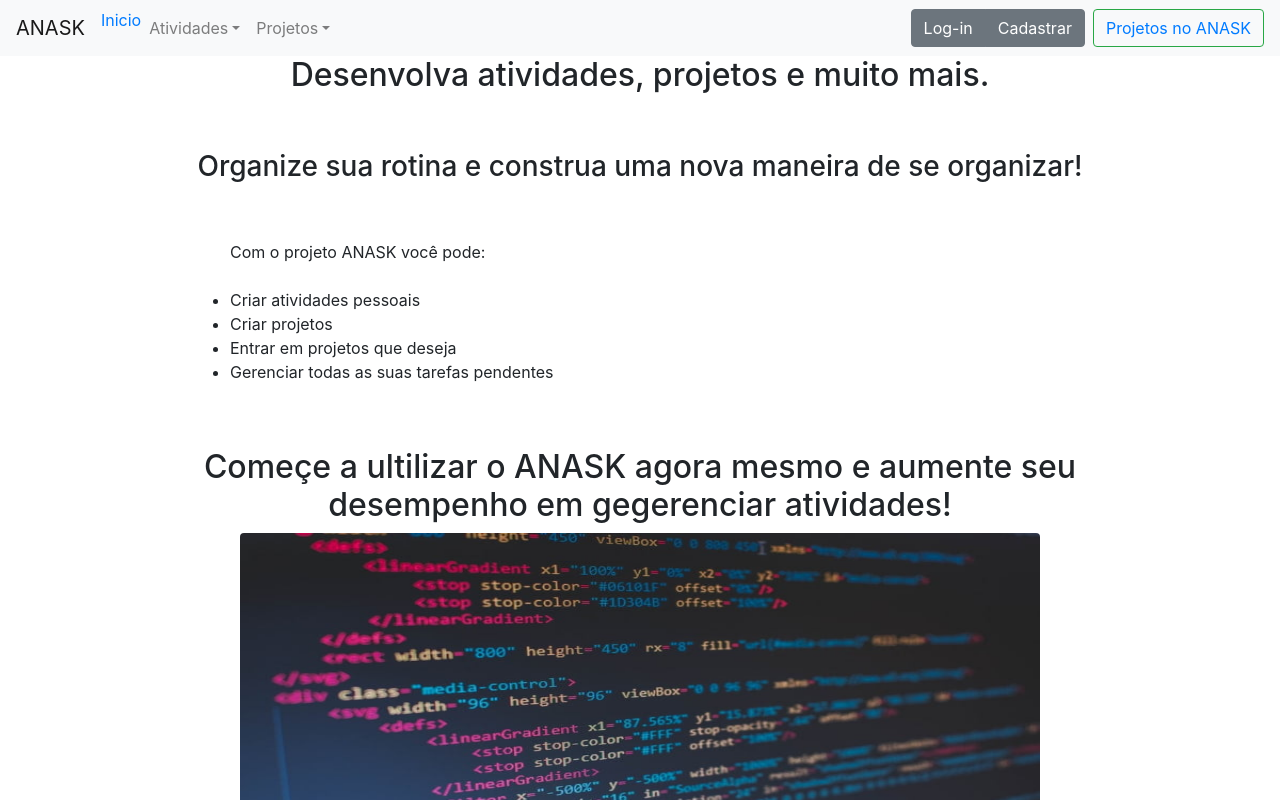
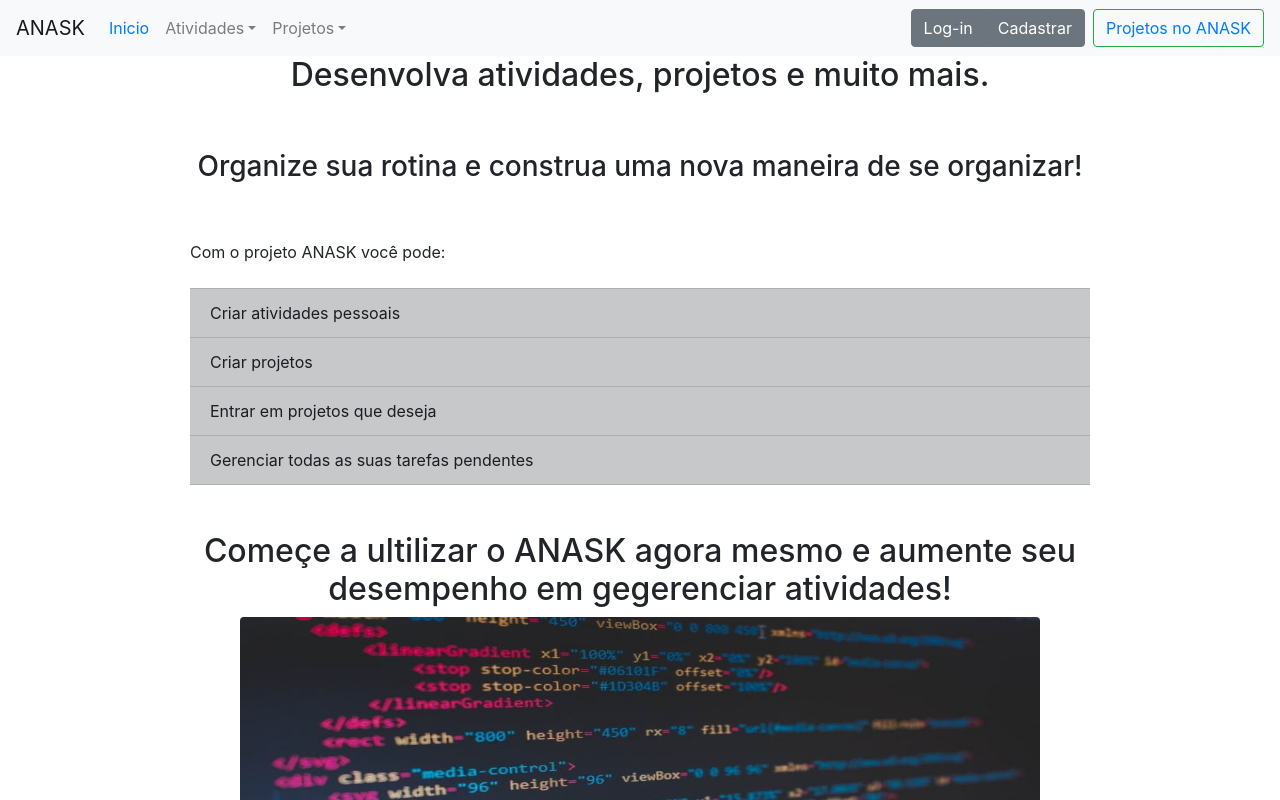
Before and after one commit to FilipeGundim/ANASK, a React (Create React App) app in the folder frontend/front-anask/: page / in a window 1280 px wide. Shown: the top 800 px of the page. Built offline with nearby package versions, Linux system fonts and the light colour scheme; no server answers.

Commit message:
react-woring

```diff
--- a/frontend/front-anask/src/components/header.jsx
+++ b/frontend/front-anask/src/components/header.jsx
@@ -55,7 +55,7 @@ class Header extends React.Component {
                 <Navbar.Toggle aria-controls="basic-navbar-nav" />
                 <Navbar.Collapse id="basic-navbar-nav">
                     <Nav className="mr-auto">
-                        <Nav.Item><Link to='/'>Inicio</Link></Nav.Item>
+                        <Nav.Link><Link to='/'>Inicio</Link></Nav.Link>
                         <NavDropdown title="Atividades" id="basic-nav-dropdown">
                             <NavDropdown.Item><Link to="/atividades-pendentes">Pendentes</Link><Badge variant="primary">{this.state.badgeA.length}</Badge></NavDropdown.Item>
                             <NavDropdown.Item><Link to="/historico-atividades">Histórico</Link></NavDropdown.Item>
--- a/frontend/front-anask/src/components/inicio.jsx
+++ b/frontend/front-anask/src/components/inicio.jsx
@@ -1,5 +1,5 @@
 import React from 'react'
-import {Image} from 'react-bootstrap'
+import {Image, ListGroup} from 'react-bootstrap'
 import image1 from '../imagens/reat-image.jpg'
 
 
@@ -27,15 +27,15 @@ const Inicio = () => {
             <h3>Organize sua rotina e construa uma nova maneira de se organizar!</h3>
             <br/>
             <br/>
-            <ul style = {{textAlign:"left"}}>
+            <ListGroup style = {{textAlign:"left"}} variant="flush">
             Com o projeto ANASK você pode:
                 <br/>
                 <br/>
-                <li>Criar atividades pessoais</li>
-                <li>Criar projetos</li>
-                <li>Entrar em projetos que deseja</li>
-                <li>Gerenciar todas as suas tarefas pendentes</li>
-            </ul>
+                <ListGroup.Item variant="dark">Criar atividades pessoais</ListGroup.Item>
+                <ListGroup.Item variant="dark">Criar projetos</ListGroup.Item>
+                <ListGroup.Item variant="dark">Entrar em projetos que deseja</ListGroup.Item>
+                <ListGroup.Item variant="dark">Gerenciar todas as suas tarefas pendentes</ListGroup.Item>
+            </ListGroup>
             <br />
             <br />
             <h2>Começe a ultilizar o ANASK agora mesmo e aumente seu desempenho em gegerenciar atividades!</h2>
```
